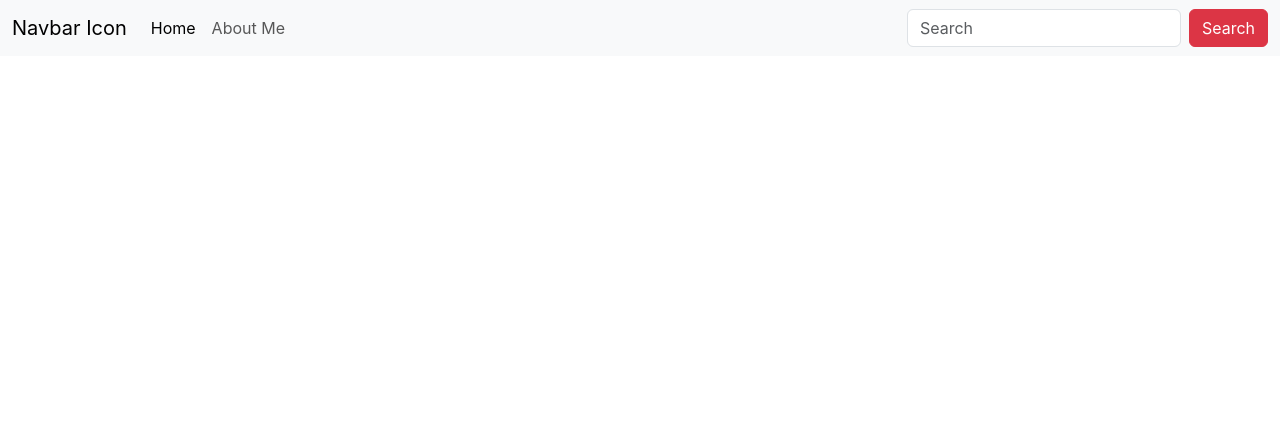
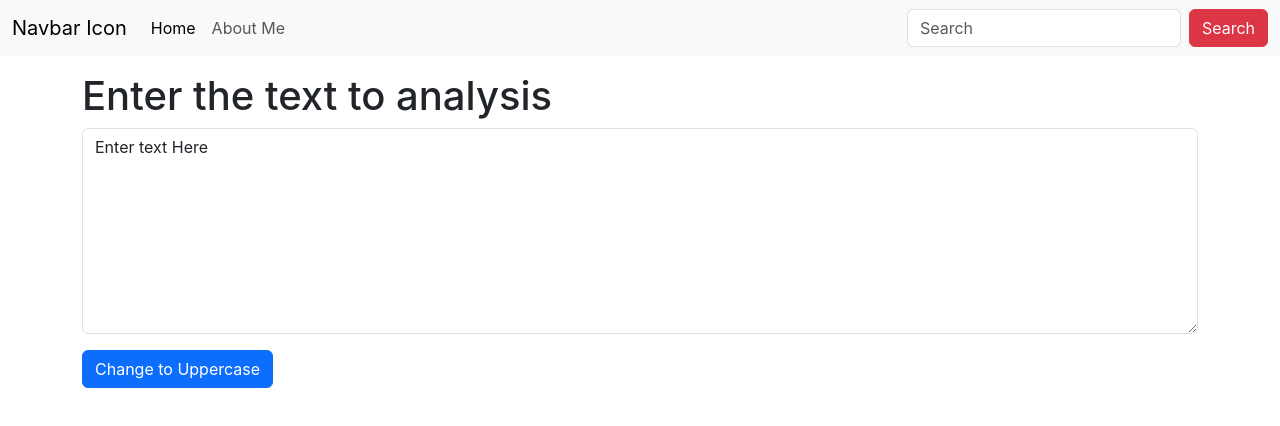
Before and after one commit to rachitpoudel101/React_Toturial, a React (Create React App) app in the folder frontend/: page / in a window 1280 px wide. Shown: the top 426 px of the page. Built offline with nearby package versions, Linux system fonts and the light colour scheme.

Commit message:
I have learned about how to handle Event and how to set state in react app.

```diff
--- a/frontend/src/App.js
+++ b/frontend/src/App.js
@@ -1,11 +1,17 @@
-import logo from './logo.svg';
 import './App.css';
 import Navbar from './component/Navbar';
+import Textform from './component/Textform';
 
 function App() {
   return (
-    <Navbar title="Navbar Icon" about="About Me"/>
+    <>
+    <Navbar title="Navbar Icon" about="About Me" />
+    <div className="container my-3">
+      <Textform heading ='Enter the text to analysis'/>
+    </div>
+    </>
   );
 }
 
+
 export default App;
--- /dev/null
+++ b/frontend/src/component/Textform.js
@@ -0,0 +1,22 @@
+import React,{ useState } from 'react'
+export default function Textform(props) {
+  const handleUpclick =()=>{
+    console.log("Uppercase was clicked")
+    setText("You have clicked on the handleUpclick")
+  }
+
+  const handleOnChnage =(event)=>{
+    console.log("On Chnage");
+    setText(event.target.value);
+  }
+  const [text, setText] =useState('Enter text Here');
+  return (
+    <div>
+        <div classNmae="mb-3">
+            <h1>{props.heading}</h1>
+            <textarea className="form-control" value={text} onChange={handleOnChnage} id="mybox" rows="8"></textarea>
+        </div>
+        <button className="btn btn-primary my-3" onClick={handleUpclick}>Change to Uppercase</button>
+    </div>
+  )
+}
```
